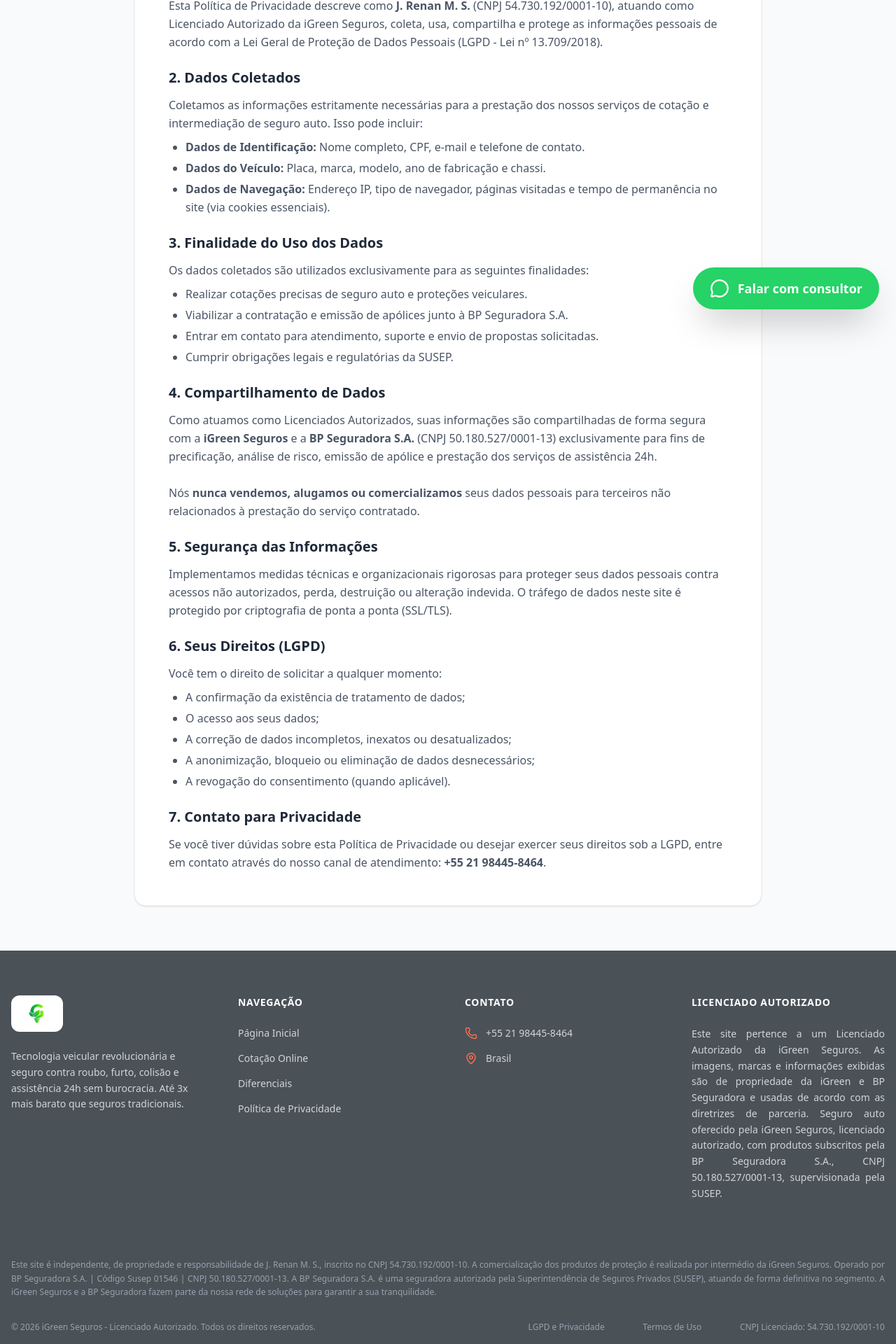
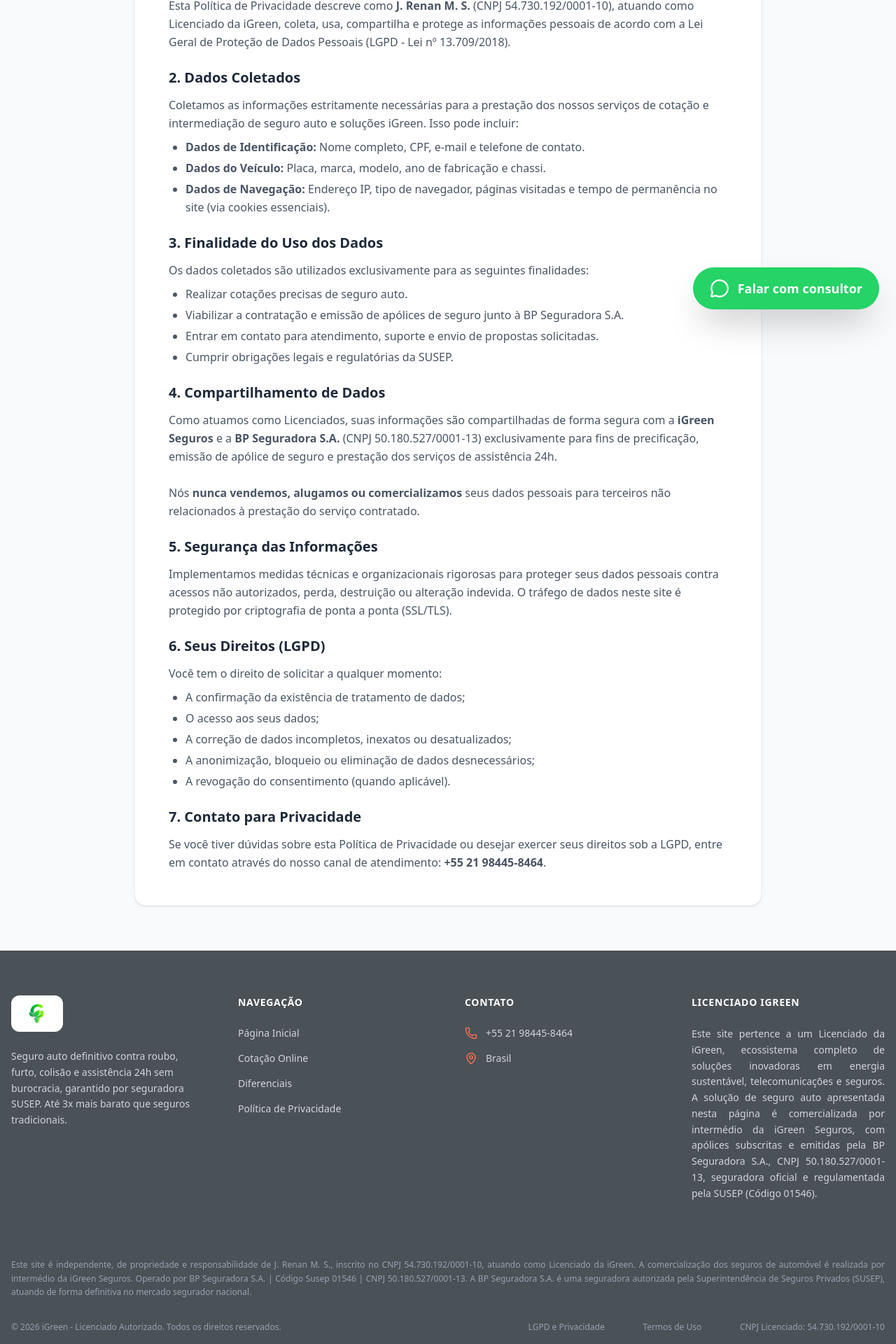
Before and after one commit to jrenansoares/IGreen, a React (Vite) app: page /privacidade in a window 1280 px wide. Shown: the part 334-2254 px from the top of the page at 70% size. Built offline with nearby package versions, Linux system fonts and the light colour scheme.

Commit message:
refactor: update copywriting and add promotion video
Update marketing copy for better clarity and trust, and add the official promotion video to the landing page.

```diff
--- a/index.html
+++ b/index.html
@@ -5,7 +5,7 @@
     <meta name="viewport" content="width=device-width, initial-scale=1.0, maximum-scale=5.0" />
     <title>iGreen Seguros | Seguro Auto com a Garantia BP Seguradora</title>
     <meta name="description" content="Seguro auto completo sem análise de perfil ou condutor. Pagamento mensal via boleto, sem fidelidade e com assistência 24h. Garantido pela BP Seguradora (SUSEP 01546)." />
-    <meta name="author" content="J. Renan M. S. - Licenciado Autorizado iGreen Seguros" />
+    <meta name="author" content="J. Renan M. S. - Licenciado iGreen" />
     <meta name="theme-color" content="#55489D" />
 
     <!-- Open Graph / Facebook / WhatsApp -->
@@ -13,13 +13,13 @@
     <meta property="og:locale" content="pt_BR" />
     <meta property="og:site_name" content="iGreen Seguros" />
     <meta property="og:title" content="iGreen Seguros | Seguro Auto Completo" />
-    <meta property="og:description" content="Proteja seu veículo sem análise de perfil ou condutor. Pagamento mensal via boleto, sem fidelidade e assistência 24h em todo o Brasil." />
+    <meta property="og:description" content="Seguro auto definitivo sem análise de perfil ou condutor. Pagamento mensal via boleto, sem fidelidade e assistência 24h em todo o Brasil." />
     <meta property="og:image" content="/igreen-energy.png" />
 
     <!-- Twitter Card -->
     <meta name="twitter:card" content="summary_large_image" />
     <meta name="twitter:title" content="iGreen Seguros | Seguro Auto Completo" />
-    <meta name="twitter:description" content="Proteja seu veículo sem análise de perfil ou condutor. Pagamento mensal via boleto e assistência 24h em todo o Brasil." />
+    <meta name="twitter:description" content="Seguro auto definitivo sem análise de perfil ou condutor. Pagamento mensal via boleto e assistência 24h em todo o Brasil." />
     <meta name="twitter:image" content="/igreen-energy.png" />
 
     <!-- Favicon -->
@@ -39,7 +39,7 @@
           "@type": "InsuranceAgency",
           "@id": "https://bpseguradora.com.br/#organization",
           "name": "iGreen Seguros - BP Seguradora",
-          "description": "Intermediação de seguros de automóveis e proteção veicular operados pela BP Seguradora S.A. (SUSEP 01546).",
+          "description": "Intermediação de seguro auto oficial operado pela BP Seguradora S.A. (SUSEP 01546).",
           "url": "https://bpseguradora.com.br",
           "logo": "https://bpseguradora.com.br/igreen-energy.png",
           "telephone": "+55-21-98445-8464",
@@ -65,7 +65,7 @@
               "name": "A iGreen Seguros faz análise de perfil ou consulta SPC/Serasa?",
               "acceptedAnswer": {
                 "@type": "Answer",
-                "text": "Não! Acreditamos que a proteção deve ser acessível. O valor do seguro é baseado apenas no modelo do veículo (Tabela FIPE), não importando sua idade, CEP ou restrições de crédito."
+                "text": "Não! Acreditamos que o seguro auto deve ser acessível. O valor do seguro é baseado apenas no modelo do veículo (Tabela FIPE), não importando sua idade, CEP ou restrições de crédito."
               }
             },
             {
--- a/src/components/Ambassador.tsx
+++ b/src/components/Ambassador.tsx
@@ -33,7 +33,7 @@
                 transition={{ delay: 0.1 }}
                 className="text-4xl md:text-5xl font-extrabold text-white mb-6 leading-tight"
               >
-                "Com a iGreen Seguros, não tem enrolação. Seu patrimônio tá protegido."
+                "Com a iGreen Seguros, não tem enrolação. Seu patrimônio tá 100% segurado."
               </motion.h2>
 
               <motion.p
@@ -43,7 +43,7 @@
                 transition={{ delay: 0.2 }}
                 className="text-xl text-green-light/80 mb-8 max-w-lg mx-auto md:mx-0"
               >
-                Gusttavo Lima escolheu a proteção inteligente que cabe no bolso de todos os brasileiros. Seguro de verdade, sem consulta ao SPC/Serasa.
+                Gusttavo Lima escolheu o seguro inteligente com garantia de seguradora SUSEP que cabe no bolso de todos os brasileiros. Seguro de verdade, sem consulta ao SPC/Serasa.
               </motion.p>
 
               <motion.button
--- a/src/components/Faq.tsx
+++ b/src/components/Faq.tsx
@@ -6,23 +6,23 @@
   const faqs = [
     {
       q: "A iGreen Seguros faz análise de perfil ou consulta SPC/Serasa?",
-      a: "Não! Acreditamos que a proteção deve ser acessível. O valor do seguro é baseado apenas no modelo do veículo (Tabela FIPE), não importando sua idade, CEP ou restrições de crédito."
+      a: "Não! Acreditamos que o seguro auto deve ser acessível e sem burocracia. O valor do seguro é baseado exclusivamente no modelo do veículo (Tabela FIPE), sem análise de condutor, CEP de pernoite ou restrições cadastrais."
     },
     {
       q: "Como funciona a indenização de 100% da Tabela FIPE?",
-      a: "Em caso de roubo ou furto do seu veículo, e caso ele não seja recuperado, a BP Seguradora garante o pagamento de 100% do valor do veículo com base na Tabela FIPE do mês do sinistro."
+      a: "Em caso de roubo ou furto do seu veículo, e caso ele não seja recuperado, a BP Seguradora garante o pagamento de 100% do valor do veículo com base na Tabela FIPE oficial do mês do sinistro."
     },
     {
       q: "O seguro cobre batidas e acidentes (Colisão)?",
-      a: "O foco do nosso seguro principal é a cobertura contra Roubo e Furto, que é o maior risco para os brasileiros, além da Assistência 24h completa (Guincho, pane, chaveiro). Consulte nossos especialistas sobre adicionais disponíveis para o seu perfil."
+      a: "O foco do nosso seguro principal é a cobertura contra Roubo e Furto, que é o maior risco para os brasileiros, além da Assistência 24h completa (Guincho, socorro mecânico, chaveiro). Consulte nossos especialistas sobre coberturas adicionais disponíveis para o seu veículo."
     },
     {
       q: "A iGreen Seguros é confiável?",
-      a: "Sim! Somos parceiros e garantidos pela BP Seguradora, uma instituição totalmente regulamentada pela SUSEP (Superintendência de Seguros Privados). O cantor Gusttavo Lima também confia e é nosso embaixador oficial."
+      a: "Sim! Trabalhamos com apólices oficiais emitidas e garantidas pela BP Seguradora, uma seguradora totalmente registrada e fiscalizada pela SUSEP (Superintendência de Seguros Privados). O cantor Gusttavo Lima também confia e é nosso embaixador oficial."
     },
     {
       q: "Como funciona a Assistência 24 Horas?",
-      a: "Você tem direito a guincho, socorro mecânico (pane seca e elétrica), chaveiro e troca de pneu. Tudo isso disponível em qualquer lugar do Brasil, bastando ligar para a central de atendimento 0800."
+      a: "Você tem direito a guincho, socorro mecânico (pane seca e elétrica), chaveiro e troca de pneu com abrangência em todo o território nacional."
     }
   ];
 
@@ -36,10 +36,10 @@
         <div className="mb-16 md:mb-20 text-center">
           <div className="inline-flex items-center gap-2 px-4 py-2 rounded-full bg-gray-light border border-gray-200 mb-5">
             <ShieldCheck className="text-green-main" size={20} />
-            <span className="font-semibold text-text-dark text-sm sm:text-base">Segurança e Confiabilidade SUSEP</span>
+            <span className="font-semibold text-text-dark text-sm sm:text-base">Seguro Registrado na SUSEP</span>
           </div>
           <h2 className="text-2xl md:text-4xl font-bold text-text-dark mb-8 max-w-2xl mx-auto leading-tight">
-            Todas as respostas que você precisa para rodar tranquilo.
+            Todas as respostas que você precisa para rodar tranquilo e segurado.
           </h2>
 
           <div className="flex flex-wrap justify-center gap-6 md:gap-12 opacity-80">
@@ -53,7 +53,7 @@
             </div>
             <div className="flex flex-col items-center gap-2">
               <ShieldCheck size={32} className="text-bp-purple" />
-              <span className="text-sm font-bold">100% Regulamentado</span>
+              <span className="text-sm font-bold">Seguradora SUSEP 01546</span>
             </div>
           </div>
         </div>
--- a/src/components/Footer.tsx
+++ b/src/components/Footer.tsx
@@ -26,7 +26,7 @@
               </div>
             </div>
             <p className="text-gray-300 text-sm leading-relaxed">
-              Tecnologia veicular revolucionária e seguro contra roubo, furto, colisão e assistência 24h sem burocracia. Até 3x mais barato que seguros tradicionais.
+              Seguro auto definitivo contra roubo, furto, colisão e assistência 24h sem burocracia, garantido por seguradora SUSEP. Até 3x mais barato que seguros tradicionais.
             </p>
           </div>
 
@@ -65,9 +65,9 @@
 
           {/* Column 4: Licenciado Autorizado */}
           <div>
-            <h3 className="font-bold text-white mb-6 uppercase tracking-wider text-sm">Licenciado Autorizado</h3>
+            <h3 className="font-bold text-white mb-6 uppercase tracking-wider text-sm">Licenciado iGreen</h3>
             <p className="text-gray-300 text-sm leading-relaxed text-justify">
-              Este site pertence a um Licenciado Autorizado da iGreen Seguros. As imagens, marcas e informações exibidas são de propriedade da iGreen e BP Seguradora e usadas de acordo com as diretrizes de parceria. Seguro auto oferecido pela iGreen Seguros, licenciado autorizado, com produtos subscritos pela BP Seguradora S.A., CNPJ 50.180.527/0001-13, supervisionada pela SUSEP.
+              Este site pertence a um Licenciado da iGreen, ecossistema completo de soluções inovadoras em energia sustentável, telecomunicações e seguros. A solução de seguro auto apresentada nesta página é comercializada por intermédio da iGreen Seguros, com apólices subscritas e emitidas pela BP Seguradora S.A., CNPJ 50.180.527/0001-13, seguradora oficial e regulamentada pela SUSEP (Código 01546).
             </p>
           </div>
         </div>
@@ -75,11 +75,11 @@
         {/* Legal Disclaimers & Copyright */}
         <div className="pt-8 border-t border-gray-600/50">
           <p className="text-gray-400 text-xs leading-relaxed text-justify mb-8">
-            Este site é independente, de propriedade e responsabilidade de J. Renan M. S., inscrito no CNPJ 54.730.192/0001-10. A comercialização dos produtos de proteção é realizada por intermédio da iGreen Seguros. Operado por BP Seguradora S.A. | Código Susep 01546 | CNPJ 50.180.527/0001-13. A BP Seguradora S.A. é uma seguradora autorizada pela Superintendência de Seguros Privados (SUSEP), atuando de forma definitiva no segmento. A iGreen Seguros e a BP Seguradora fazem parte da nossa rede de soluções para garantir a sua tranquilidade.
+            Este site é independente, de propriedade e responsabilidade de J. Renan M. S., inscrito no CNPJ 54.730.192/0001-10, atuando como Licenciado da iGreen. A comercialização dos seguros de automóvel é realizada por intermédio da iGreen Seguros. Operado por BP Seguradora S.A. | Código Susep 01546 | CNPJ 50.180.527/0001-13. A BP Seguradora S.A. é uma seguradora autorizada pela Superintendência de Seguros Privados (SUSEP), atuando de forma definitiva no mercado segurador nacional.
           </p>
 
           <div className="flex flex-col md:flex-row justify-between items-center gap-4 text-gray-400 text-xs font-medium">
-            <p>&copy; {new Date().getFullYear()} iGreen Seguros - Licenciado Autorizado. Todos os direitos reservados.</p>
+            <p>&copy; {new Date().getFullYear()} iGreen - Licenciado Autorizado. Todos os direitos reservados.</p>
             <div className="flex flex-wrap items-center justify-center gap-4 md:gap-6">
                <Link to="/privacidade" className="hover:text-white transition-colors">LGPD e Privacidade</Link>
                <span className="hidden md:inline text-gray-600">|</span>
--- a/src/pages/Privacidade.tsx
+++ b/src/pages/Privacidade.tsx
@@ -15,13 +15,13 @@
             <section>
               <h2 className="text-xl font-bold text-gray-800 mb-3">1. Introdução</h2>
               <p>
-                Esta Política de Privacidade descreve como <strong>J. Renan M. S.</strong> (CNPJ 54.730.192/0001-10), atuando como Licenciado Autorizado da iGreen Seguros, coleta, usa, compartilha e protege as informações pessoais de acordo com a Lei Geral de Proteção de Dados Pessoais (LGPD - Lei nº 13.709/2018).
+                Esta Política de Privacidade descreve como <strong>J. Renan M. S.</strong> (CNPJ 54.730.192/0001-10), atuando como Licenciado da iGreen, coleta, usa, compartilha e protege as informações pessoais de acordo com a Lei Geral de Proteção de Dados Pessoais (LGPD - Lei nº 13.709/2018).
               </p>
             </section>
 
             <section>
               <h2 className="text-xl font-bold text-gray-800 mb-3">2. Dados Coletados</h2>
-              <p>Coletamos as informações estritamente necessárias para a prestação dos nossos serviços de cotação e intermediação de seguro auto. Isso pode incluir:</p>
+              <p>Coletamos as informações estritamente necessárias para a prestação dos nossos serviços de cotação e intermediação de seguro auto e soluções iGreen. Isso pode incluir:</p>
               <ul className="list-disc pl-6 mt-2 space-y-1">
                 <li><strong>Dados de Identificação:</strong> Nome completo, CPF, e-mail e telefone de contato.</li>
                 <li><strong>Dados do Veículo:</strong> Placa, marca, modelo, ano de fabricação e chassi.</li>
@@ -33,8 +33,8 @@
               <h2 className="text-xl font-bold text-gray-800 mb-3">3. Finalidade do Uso dos Dados</h2>
               <p>Os dados coletados são utilizados exclusivamente para as seguintes finalidades:</p>
               <ul className="list-disc pl-6 mt-2 space-y-1">
-                <li>Realizar cotações precisas de seguro auto e proteções veiculares.</li>
-                <li>Viabilizar a contratação e emissão de apólices junto à BP Seguradora S.A.</li>
+                <li>Realizar cotações precisas de seguro auto.</li>
+                <li>Viabilizar a contratação e emissão de apólices de seguro junto à BP Seguradora S.A.</li>
                 <li>Entrar em contato para atendimento, suporte e envio de propostas solicitadas.</li>
                 <li>Cumprir obrigações legais e regulatórias da SUSEP.</li>
               </ul>
@@ -43,7 +43,7 @@
             <section>
               <h2 className="text-xl font-bold text-gray-800 mb-3">4. Compartilhamento de Dados</h2>
               <p>
-                Como atuamos como Licenciados Autorizados, suas informações são compartilhadas de forma segura com a <strong>iGreen Seguros</strong> e a <strong>BP Seguradora S.A.</strong> (CNPJ 50.180.527/0001-13) exclusivamente para fins de precificação, análise de risco, emissão de apólice e prestação dos serviços de assistência 24h.
+                Como atuamos como Licenciados, suas informações são compartilhadas de forma segura com a <strong>iGreen Seguros</strong> e a <strong>BP Seguradora S.A.</strong> (CNPJ 50.180.527/0001-13) exclusivamente para fins de precificação, emissão de apólice de seguro e prestação dos serviços de assistência 24h.
                 <br /><br />
                 Nós <strong>nunca vendemos, alugamos ou comercializamos</strong> seus dados pessoais para terceiros não relacionados à prestação do serviço contratado.
               </p>
--- a/src/pages/Termos.tsx
+++ b/src/pages/Termos.tsx
@@ -15,7 +15,7 @@
             <section>
               <h2 className="text-xl font-bold text-gray-800 mb-3">1. Condições Gerais</h2>
               <p>
-                O presente documento ("Termos de Uso") estabelece as condições gerais para utilização deste site, operado por <strong>J. Renan M. S.</strong> (CNPJ 54.730.192/0001-10), na qualidade de Licenciado Autorizado independente da iGreen Seguros.
+                O presente documento ("Termos de Uso") estabelece as condições gerais para utilização deste site, operado por <strong>J. Renan M. S.</strong> (CNPJ 54.730.192/0001-10), na qualidade de Licenciado independente da iGreen.
                 Ao navegar neste site e preencher formulários de cotação, você concorda plenamente e sem reservas com estes Termos de Uso.
               </p>
             </section>
@@ -23,10 +23,10 @@
             <section>
               <h2 className="text-xl font-bold text-gray-800 mb-3">2. Natureza dos Serviços</h2>
               <p>
-                Este site atua como um canal de captação, cotação e direcionamento de propostas de seguro automóvel e proteções veiculares. Os produtos comercializados por intermédio desta plataforma são subscritos, emitidos e garantidos integralmente pela <strong>BP Seguradora S.A.</strong> (Código Susep 01546 | CNPJ 50.180.527/0001-13).
+                Este site atua como um canal de captação, cotação e direcionamento de propostas de seguro de automóvel. Os produtos de seguro comercializados por intermédio desta plataforma são subscritos, emitidos e garantidos integralmente pela <strong>BP Seguradora S.A.</strong> (Código Susep 01546 | CNPJ 50.180.527/0001-13).
               </p>
               <p className="mt-2">
-                As cotações fornecidas têm caráter informativo inicial e estão sujeitas à análise de aceitação de risco por parte da seguradora, podendo sofrer variações de acordo com a vistoria do veículo e perfil (quando aplicável à modalidade do seguro).
+                As cotações fornecidas têm caráter informativo inicial e estão sujeitas à emissão e aceitação da proposta pela seguradora, conforme os parâmetros oficiais e tabela FIPE.
               </p>
             </section>
 
@@ -34,8 +34,8 @@
               <h2 className="text-xl font-bold text-gray-800 mb-3">3. Responsabilidades do Usuário</h2>
               <p>O usuário concorda em:</p>
               <ul className="list-disc pl-6 mt-2 space-y-1">
-                <li>Fornecer informações verdadeiras, precisas, atuais e completas no momento da cotação.</li>
-                <li>Estar ciente de que a prestação de informações falsas ou omissão de dados pode acarretar a recusa do seguro ou a negativa de pagamento de sinistro, conforme legislação vigente.</li>
+                <li>Fornecer informações verdadeiras, precisas, atuais e completas no momento da cotação do seguro.</li>
+                <li>Estar ciente de que a prestação de informações falsas ou omissão de dados pode acarretar a recusa do seguro ou a negativa de indenização de sinistro, conforme legislação de seguros vigente.</li>
                 <li>Não utilizar a plataforma para fins ilícitos, fraudulentos ou de forma que possa danificar a operação tecnológica do sistema.</li>
               </ul>
             </section>
@@ -43,14 +43,14 @@
             <section>
               <h2 className="text-xl font-bold text-gray-800 mb-3">4. Propriedade Intelectual</h2>
               <p>
-                As marcas, logotipos, nomes comerciais, imagens, layouts e conteúdos exibidos neste site relacionados à "iGreen Seguros" e "BP Seguradora" são de propriedade exclusiva destas respectivas empresas e estão sendo utilizados sob licença ou autorização de parceria comercial. É terminantemente proibida a reprodução não autorizada de qualquer conteúdo.
+                As marcas, logotipos, nomes comerciais, imagens, layouts e conteúdos exibidos neste site relacionados à "iGreen" e "BP Seguradora" são de propriedade exclusiva destas respectivas empresas e estão sendo utilizados sob autorização de parceria comercial e licenciamento. É terminantemente proibida a reprodução não autorizada de qualquer conteúdo.
               </p>
             </section>
 
             <section>
               <h2 className="text-xl font-bold text-gray-800 mb-3">5. Independência do Licenciado</h2>
               <p>
-                Fica claro e acordado que o administrador deste site é um <strong>Licenciado Autorizado Independente</strong>. O atendimento comercial inicial é prestado pelo licenciado, porém o acionamento de sinistros, assistências 24 horas e responsabilidades sobre a apólice devem ser tratados diretamente nos canais oficiais da BP Seguradora.
+                Fica claro e acordado que o administrador deste site é um <strong>Licenciado Independente da iGreen</strong>. O atendimento comercial inicial e apresentação das soluções é realizado pelo licenciado, porém o acionamento de sinistros, assistências 24 horas e regulação de apólices são garantidos diretamente pela BP Seguradora S.A.
               </p>
             </section>
 
```
Also changed, not shown: src/components/Hero.tsx (+51 -10 lines), src/components/QuoteForm.tsx (+7 -7 lines), 1 other file (tests, documents, lock files or other folders).
